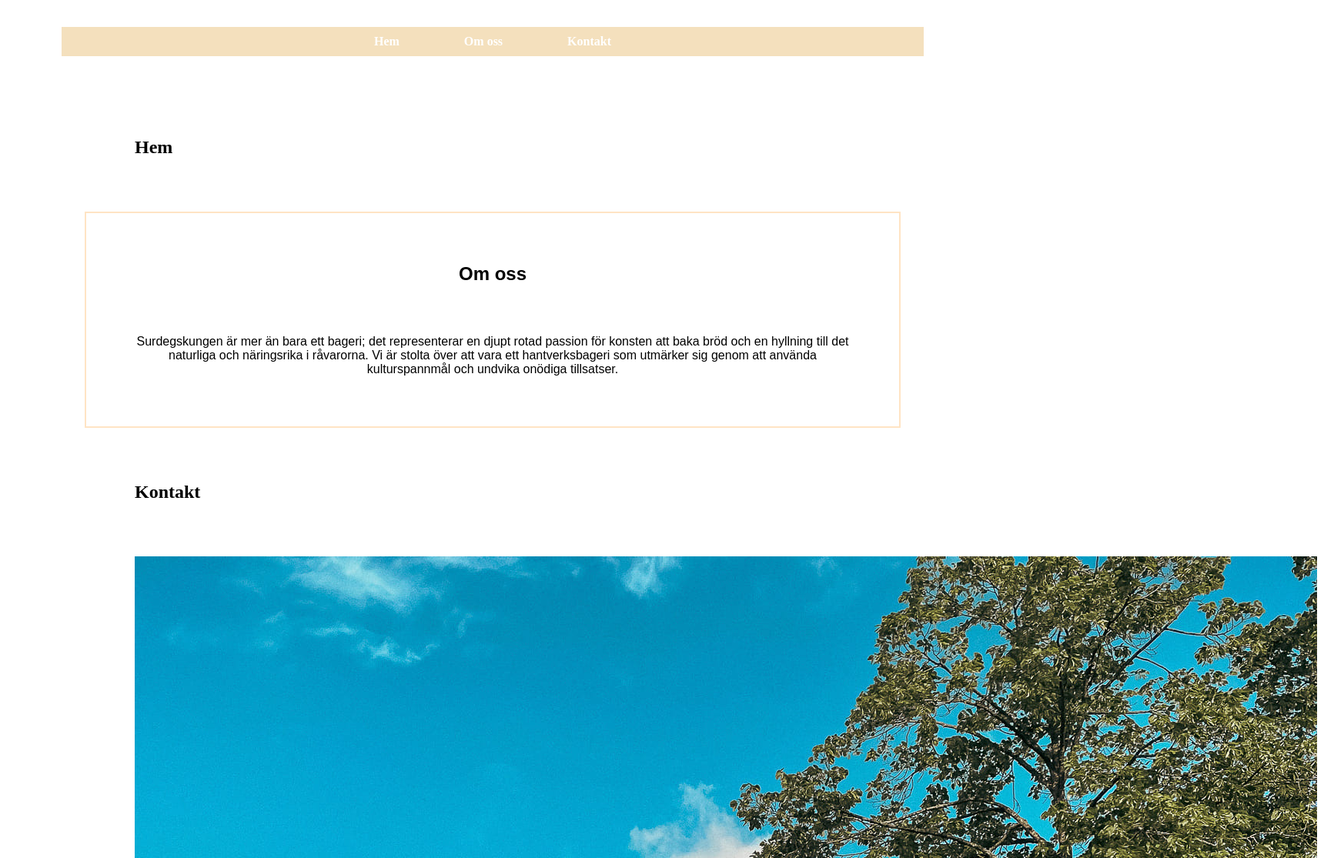
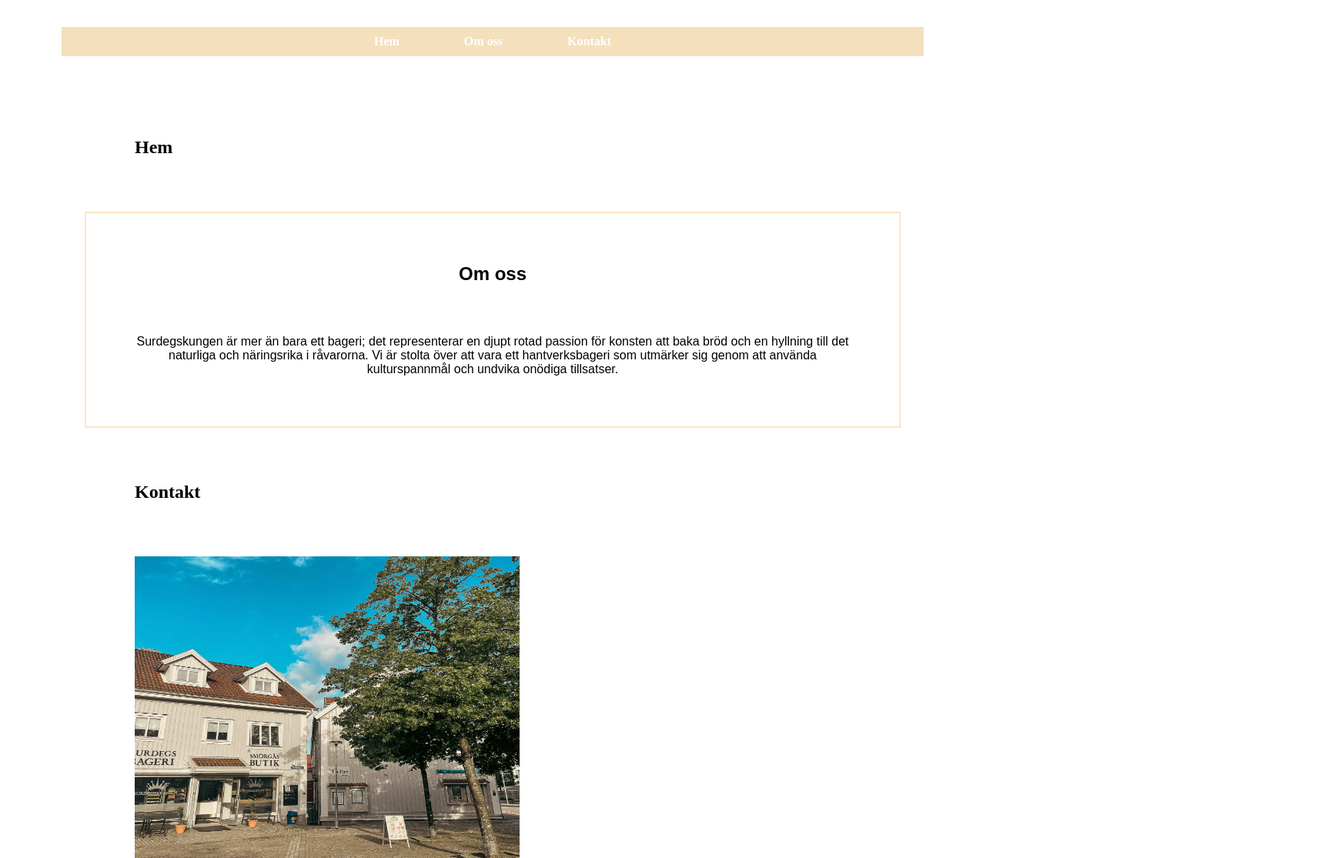
Before and after one commit to JoannaSvensson/Hemsida, a plain HTML site: page index.html in a window 1280 px wide. Shown: the part 185-1300 px from the top of the page at 77% size, 1746 px wide, since content can reach past the window. Drawn offline with Linux system fonts and the light colour scheme.

Commit message:
changes img size

```diff
--- a/style.css
+++ b/style.css
@@ -42,3 +42,8 @@ nav a:hover {
     border: 2px solid #000;
     border-color: bisque;
 }
+
+img {
+    width: 500px;
+    height: 400px;
+}
```
